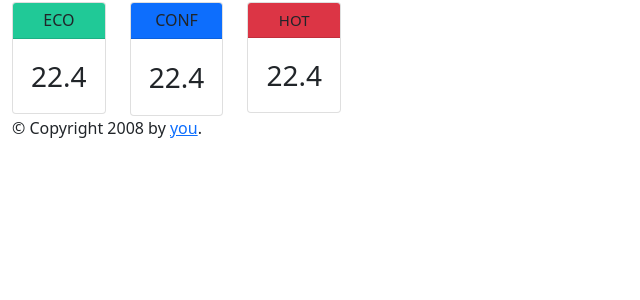
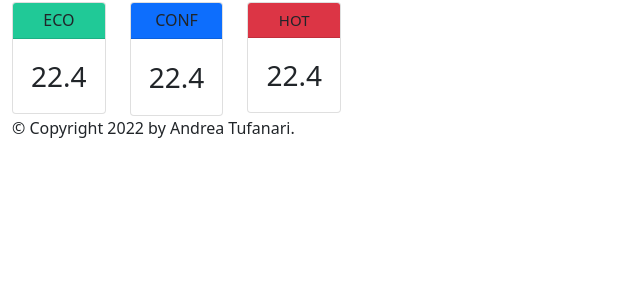
Before and after one commit to tufadaur/pythonserver, a Flask app: page / in a window 1280 px wide. Shown: the part 313-613 px from the top of the page, without its empty margins (0-640 px from the left). Run offline with Flask 2, Linux system fonts and the light colour scheme; some libraries are stand-ins or nearby versions.

Commit message:
Update layout.html

```diff
--- a/templates/layout.html
+++ b/templates/layout.html
@@ -14,7 +14,7 @@
     <div class="container">{% block content %}{% endblock %}</div>
     <div id="footer">
         {% block footer %}
-        &copy; Copyright 2008 by <a href="http://domain.invalid/">you</a>.
+        &copy; Copyright 2022 by Andrea Tufanari</a>.
         {% endblock %}
     </div>
     <script src="{{url_for('static', filename = '/bootstrap/js/bootstrap.min.js')}}"></script>
```
